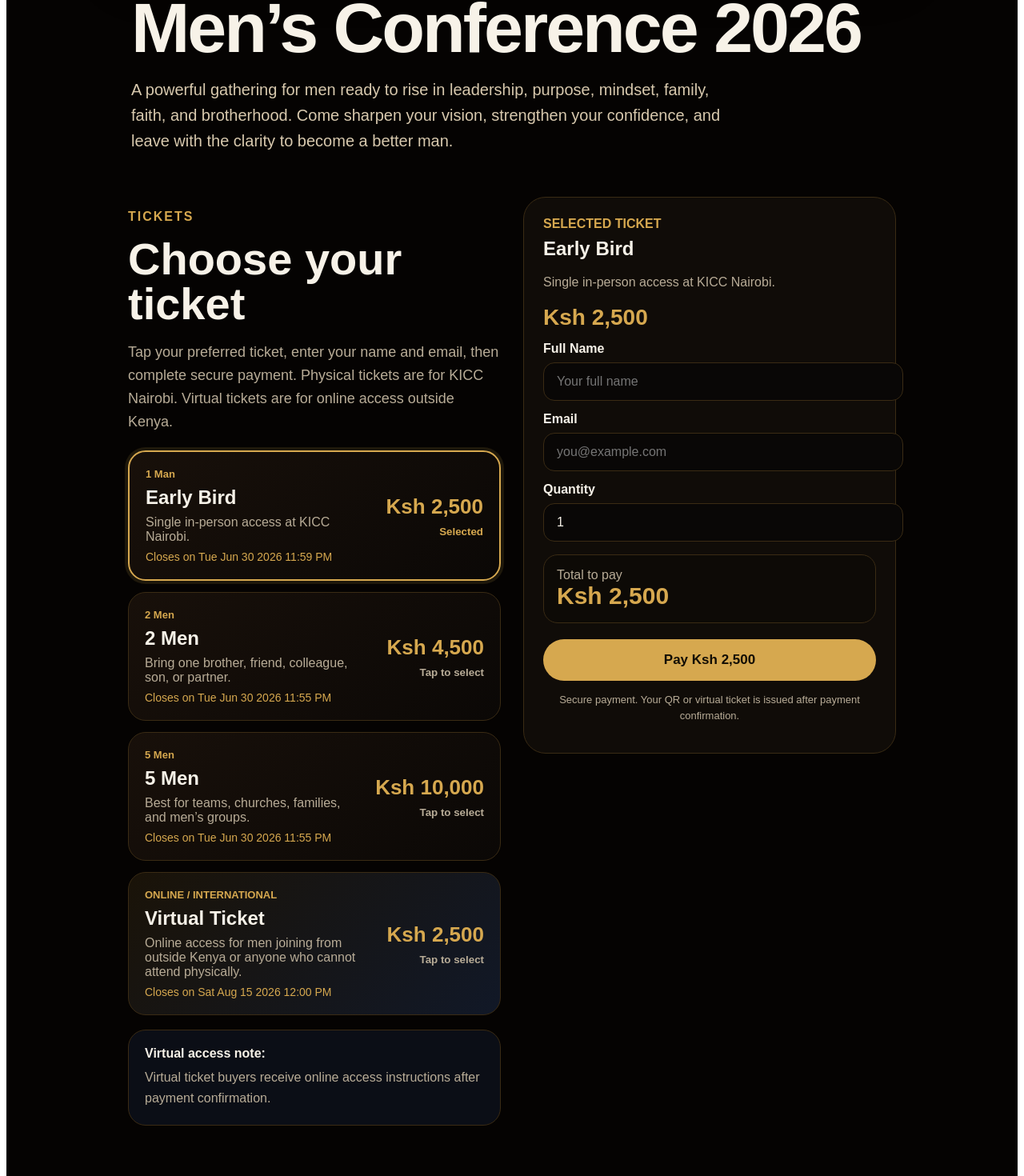
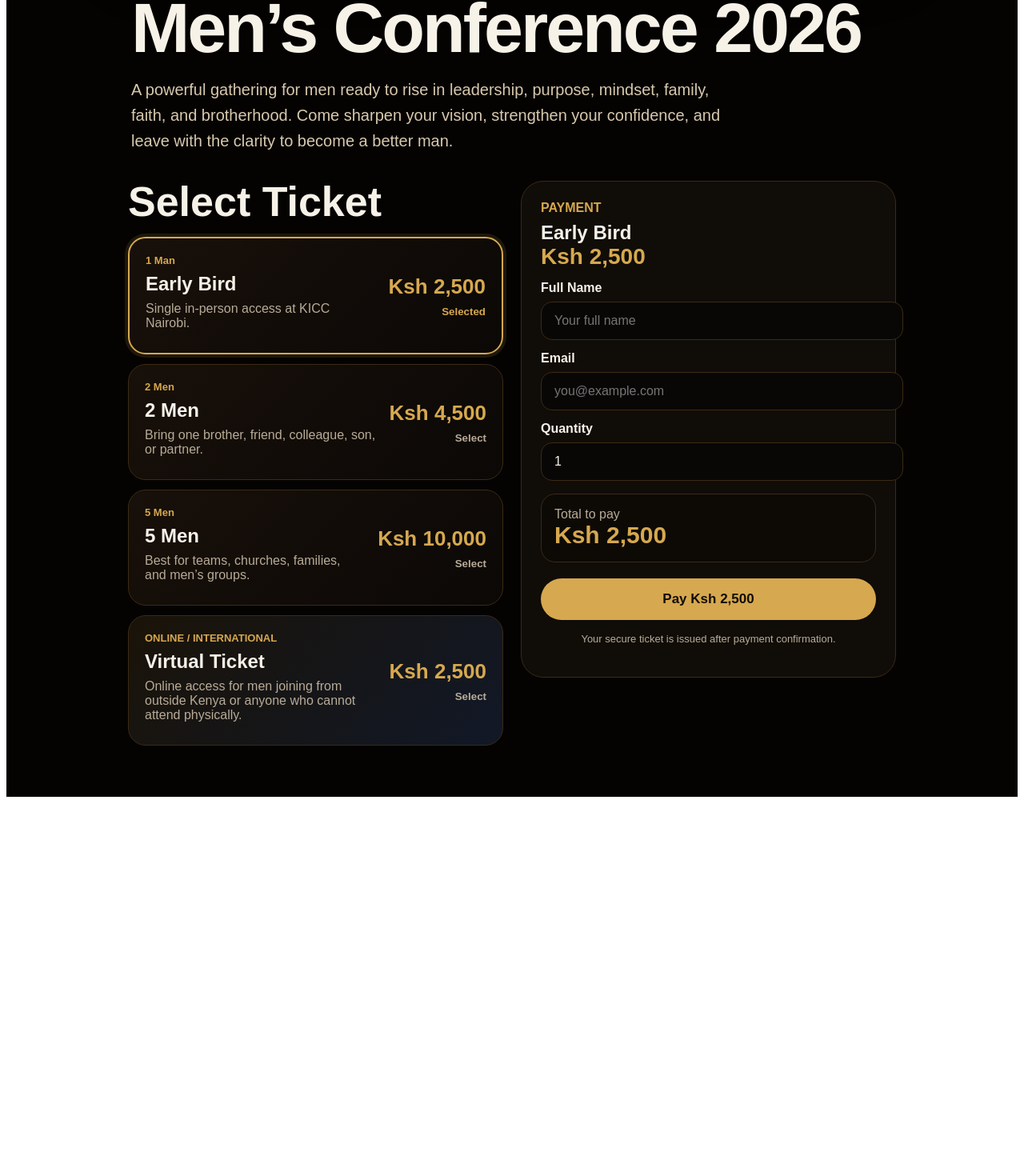
Before and after one commit to mbuguaryan/Ticketing-system-and-payment-, a Next.js app: page / in a window 1280 px wide. Shown: the part 1223-2693 px from the top of the page at 80% size. After the commit the page ends 2227 px from the top, so only its background shows below. Built offline with nearby package versions, Linux system fonts and the light colour scheme.

Commit message:
Trim checkout copy for faster payment flow

```diff
--- a/app/components/ConferenceCheckout.tsx
+++ b/app/components/ConferenceCheckout.tsx
@@ -22,24 +22,19 @@ export default function ConferenceCheckout() {
     <section
       id="tickets"
       style={{
-        marginTop: 54,
+        marginTop: 34,
         display: "grid",
         gridTemplateColumns: "repeat(auto-fit, minmax(320px, 1fr))",
-        gap: 28,
+        gap: 22,
         alignItems: "start",
       }}
     >
       <div>
-        <p style={{ color: "#d6a84f", fontWeight: 800, letterSpacing: 2 }}>TICKETS</p>
-        <h2 style={{ fontSize: "clamp(32px, 5vw, 56px)", lineHeight: 1, margin: "0 0 18px" }}>
-          Choose your ticket
+        <h2 style={{ fontSize: "clamp(30px, 5vw, 52px)", lineHeight: 1, margin: "0 0 18px" }}>
+          Select Ticket
         </h2>
-        <p style={{ color: "#b8ac97", fontSize: 18, lineHeight: 1.6 }}>
-          Tap your preferred ticket, enter your name and email, then complete secure payment.
-          Physical tickets are for KICC Nairobi. Virtual tickets are for online access outside Kenya.
-        </p>
 
-        <div style={{ display: "grid", gap: 14, marginTop: 22 }}>
+        <div style={{ display: "grid", gap: 12 }}>
           {publicTickets.map((ticket) => {
             const selected = ticket.id === selectedTicketId;
 
@@ -70,9 +65,6 @@ export default function ConferenceCheckout() {
                     </p>
                     <h3 style={{ margin: 0, fontSize: 24 }}>{ticket.name}</h3>
                     <p style={{ color: "#b8ac97", margin: "8px 0", fontSize: 16 }}>{ticket.description}</p>
-                    <p style={{ color: "#d6a84f", margin: 0, fontSize: 14 }}>
-                      Closes on {ticket.closesAt}
-                    </p>
                   </div>
 
                   <div style={{ textAlign: "right" }}>
@@ -80,7 +72,7 @@ export default function ConferenceCheckout() {
                       {formatKes(ticket.priceKes)}
                     </strong>
                     <p style={{ color: selected ? "#d6a84f" : "#b8ac97", fontWeight: 900, margin: "8px 0 0" }}>
-                      {selected ? "Selected" : "Tap to select"}
+                      {selected ? "Selected" : "Select"}
                     </p>
                   </div>
                 </div>
@@ -88,19 +80,11 @@ export default function ConferenceCheckout() {
             );
           })}
         </div>
-
-        <div style={virtualNoticeStyle}>
-          <strong style={{ color: "#f7f2e8" }}>Virtual access note:</strong>
-          <p style={{ color: "#b8ac97", margin: "8px 0 0", lineHeight: 1.6 }}>
-            Virtual ticket buyers receive online access instructions after payment confirmation.
-          </p>
-        </div>
       </div>
 
       <form id="checkout-form" action="/api/paystack/initialize" method="POST" style={formStyle}>
-        <p style={{ color: "#d6a84f", margin: 0, fontWeight: 900 }}>SELECTED TICKET</p>
+        <p style={{ color: "#d6a84f", margin: 0, fontWeight: 900 }}>PAYMENT</p>
         <h2 style={{ margin: "8px 0 0" }}>{selectedTicket.name}</h2>
-        <p style={{ color: "#b8ac97", lineHeight: 1.5 }}>{selectedTicket.description}</p>
         <strong style={{ color: "#d6a84f", fontSize: 28 }}>{formatKes(selectedTicket.priceKes)}</strong>
 
         <input type="hidden" name="ticketTypeId" value={selectedTicket.id} />
@@ -140,7 +124,7 @@ export default function ConferenceCheckout() {
         </button>
 
         <p style={{ color: "#b8ac97", textAlign: "center", fontSize: 13, lineHeight: 1.5, marginTop: 14 }}>
-          Secure payment. Your QR or virtual ticket is issued after payment confirmation.
+          Your secure ticket is issued after payment confirmation.
         </p>
       </form>
     </section>
@@ -186,11 +170,3 @@ const submitButtonStyle = {
   cursor: "pointer",
   marginTop: 20,
 } as const;
-
-const virtualNoticeStyle = {
-  border: "1px solid #3a2b14",
-  borderRadius: 22,
-  padding: 20,
-  background: "rgba(17, 24, 39, .55)",
-  marginTop: 18,
-} as const;
```
